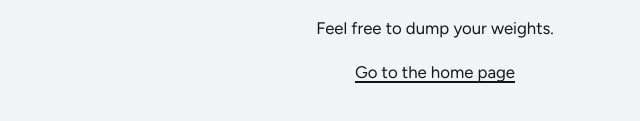
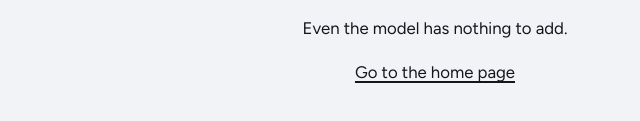
Before and after one commit to ignore-previous/site, a website: page src/404.html in a window 1280 px wide. Shown: the part 417-538 px from the top of the page, 205-845 px from the left. Drawn offline with Linux system fonts and the light colour scheme.

Commit message:
Replace the 404 page joke

```diff
--- a/src/404.html
+++ b/src/404.html
@@ -26,7 +26,7 @@
   <main class="sect not-found">
     <div class="mark still"><img class="f" src="/assets/hero-one.png" width="200" height="200" alt="A shoggoth peeking out from behind a robot mask"></div>
     <h1>Nothing here.</h1>
-    <p>Feel free to dump your weights.</p>
+    <p>Even the model has nothing to add.</p>
     <p><a href="/">Go to the home page</a></p>
   </main>
 </div>
```
